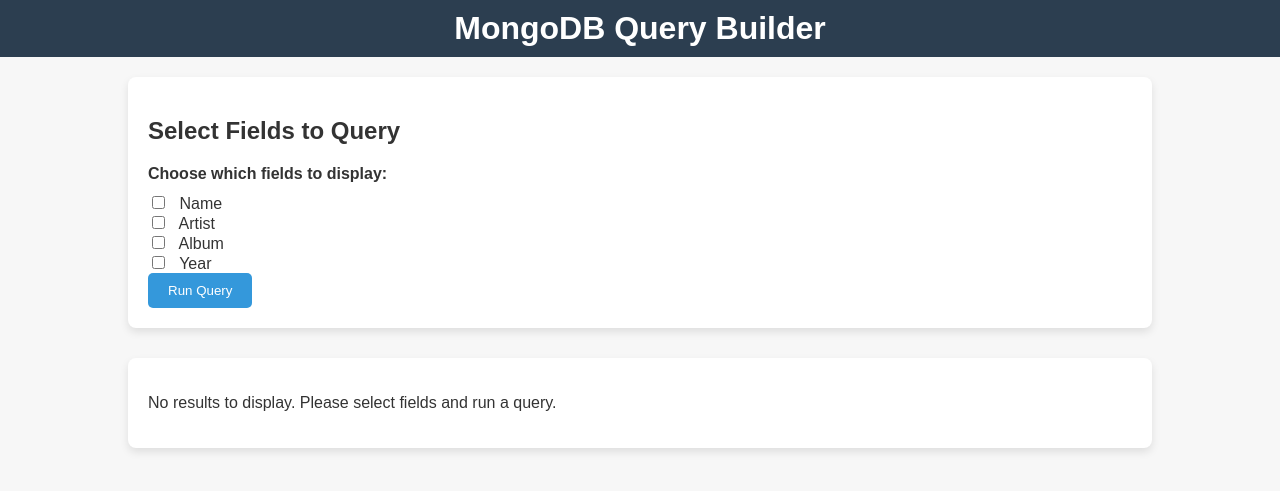
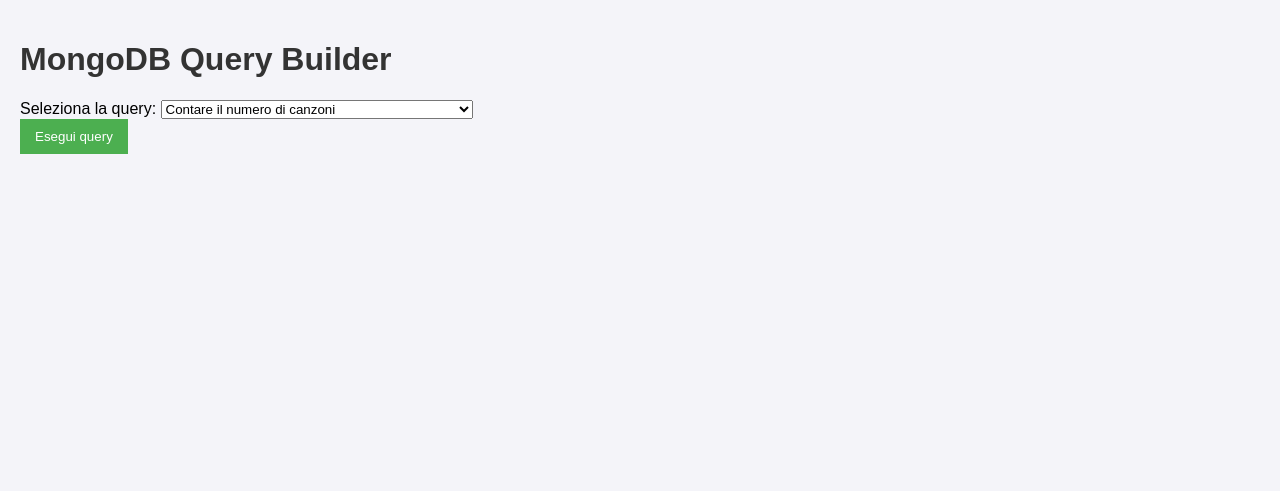
Before and after one commit to simonesbreglia/NoSQL_project, a Flask app: template src/chinook/templates/index.html in a window 1280 px wide. Shown: the top 491 px of the page. Run offline with Flask 3, Linux system fonts and the light colour scheme; the template is opened without the code that fills it, so the values that code supplies are empty.

Commit message:
WebApp per visualizzazione query

```diff
--- /dev/null
+++ b/src/chinook/app.py
@@ -0,0 +1,69 @@
+from flask import Flask, render_template, request
+from pymongo import MongoClient
+
+app = Flask(__name__)
+
+# Connessione al database
+client = MongoClient("mongodb://localhost:27017/")
+db = client["Chinook_optimized"]
+
+@app.route('/')
+def home():
+    return render_template('index.html')
+
+@app.route('/query', methods=['POST'])
+def query():
+    # Otteniamo il tipo di query selezionato
+    query_type = request.form['query_type']
+
+    if query_type == "count_tracks":
+        result = db.Track.count_documents({})
+        mongo_query = "db.Track.count_documents({})"
+        result_data = [{"Risultato": result}]
+    elif query_type == "count_album":
+        result = len(db.Track.distinct("Album.AlbumId"))
+        mongo_query = "db.Track.distinct('Album.AlbumId')"
+        result_data = [{"Risultato": result}]
+    elif query_type == "count_genres":
+        result = len(db.Track.distinct("Genre.GenreId"))
+        mongo_query = "db.Track.distinct('Genre.GenreId')"
+        result_data = [{"Risultato": result}]
+    elif query_type == "count_artists":
+        result = len(db.Track.distinct("Artist.ArtistId"))
+        mongo_query = "db.Track.distinct('Artist.ArtistId')"
+        result_data = [{"Risultato": result}]
+    elif query_type == "count_playlists":
+        result = len(db.Track.distinct("Playlist.PlaylistId"))
+        mongo_query = "db.Track.distinct('Playlist.PlaylistId')"
+        result_data = [{"Risultato": result}]
+    elif query_type == "songs_per_album":
+        result = db.Track.aggregate([
+            {
+                "$group": {
+                    "_id": "$Album.Title",
+                    "count": {"$sum": 1}
+                }
+            },
+            {
+                "$project": {
+                    "_id": 0,
+                    "Album": "$_id",
+                    "count": 1
+                }
+            },
+            {
+                "$sort": {"count": -1}
+            }
+        ])
+        mongo_query = "db.Track.aggregate([{$group: {_id: '$Album.Title', count: {$sum: 1}}, {$project: {_id: 0, Album: '$_id', Count: 1}}, {$sort: {Count: -1}}])"
+        result_data = list(result)
+        return render_template('results_2.html', result_data=result_data, mongo_query=mongo_query)
+
+    else:
+        result_data = []
+        mongo_query = "Invalid query type"
+
+    return render_template('results.html', result_data=result_data, mongo_query=mongo_query)
+
+if __name__ == "__main__":
+    app.run(debug=True)
--- a/src/chinook/queries.py
+++ /dev/null
@@ -1,72 +0,0 @@
-from flask import Flask, render_template, request, redirect, url_for
-from pymongo import MongoClient
-import pandas as pd
-
-app = Flask(__name__)
-
-# Connessione a MongoDB
-client = MongoClient('mongodb://localhost:27017/')
-db = client['Chinook']
-
-# Esempio di tabelle (collections) disponibili in MongoDB
-tables = db.list_collection_names()
-
-# Step 1: Selezione della tabella
-@app.route('/', methods=['GET', 'POST'])
-def select_table():
-    if request.method == 'POST':
-        selected_table = request.form['table']
-        return redirect(url_for('select_query', table=selected_table))
-
-    return render_template('select_table.html', tables=tables)
-
-
-# Step 2: Selezione del tipo di query sulla tabella
-@app.route('/select_query/<table>', methods=['GET', 'POST'])
-def select_query(table):
-    queries = ['Find All', 'Count', 'Filter']  # Esempio di query disponibili per una tabella
-
-    if request.method == 'POST':
-        query_type = request.form['query']
-        if query_type == 'Find All':
-            return redirect(url_for('show_results', table=table, query_type='find_all'))
-        elif query_type == 'Count':
-            return redirect(url_for('show_results', table=table, query_type='count'))
-        elif query_type == 'Filter':
-            return redirect(url_for('apply_filters', table=table, query_type='filter'))
-
-    return render_template('select_query.html', table=table, queries=queries)
-
-
-# Step 3: Applicare eventuali filtri sulla query
-@app.route('/apply_filters/<table>/<query_type>', methods=['GET', 'POST'])
-def apply_filters(table, query_type):
-    if request.method == 'POST':
-        # Qui aggiungi la logica per applicare i filtri
-        filter_field = request.form.get('field')
-        filter_value = request.form.get('value')
-
-        if query_type == 'filter':
-            query_results = db[table].find({filter_field: filter_value})
-        return redirect(url_for('show_results', table=table, query_type=query_type))
-
-    return render_template('apply_filters.html', table=table, query_type=query_type)
-
-
-# Step 4: Visualizzazione dei risultati della query
-@app.route('/show_results/<table>/<query_type>', methods=['GET', 'POST'])
-def show_results(table, query_type):
-    if query_type == 'find_all':
-        query_results = db[table].find()
-    elif query_type == 'count':
-        query_results = db[table].count_documents({})
-    elif query_type == 'filter':
-        query_results = []  # Se hai filtrato, visualizza i risultati filtrati
-
-    query_results = pd.DataFrame(list(query_results)) if query_results else None
-
-    return render_template('show_results.html', query_results=query_results)
-
-
-if __name__ == '__main__':
-    app.run(debug=True)
--- /dev/null
+++ b/src/chinook/static/css/style.css
@@ -0,0 +1,39 @@
+body {
+    font-family: Arial, sans-serif;
+    margin: 0;
+    padding: 20px;
+    background-color: #f4f4f9;
+}
+
+h1 {
+    color: #333;
+}
+
+table {
+    width: 100%;
+    margin-top: 20px;
+    border-collapse: collapse;
+}
+
+th, td {
+    padding: 8px 12px;
+    text-align: center;
+    border: 1px solid #ddd;
+}
+
+button {
+    padding: 10px 15px;
+    background-color: #4CAF50;
+    color: white;
+    border: none;
+    cursor: pointer;
+}
+
+button:hover {
+    background-color: #45a049;
+}
+
+a {
+    text-decoration: none;
+    color: #333;
+}
--- a/src/chinook/templates/index.html
+++ b/src/chinook/templates/index.html
@@ -4,113 +4,29 @@
     <meta charset="UTF-8">
     <meta name="viewport" content="width=device-width, initial-scale=1.0">
     <title>MongoDB Query Builder</title>
-    <style>
-        body {
-            font-family: Arial, sans-serif;
-            background-color: #f7f7f7;
-            color: #333;
-            margin: 0;
-            padding: 0;
-        }
-        header {
-            background-color: #2c3e50;
-            color: white;
-            padding: 10px 0;
-            text-align: center;
-        }
-        h1 {
-            margin: 0;
-        }
-        .container {
-            width: 80%;
-            margin: 20px auto;
-        }
-        .form-container {
-            background-color: white;
-            padding: 20px;
-            border-radius: 8px;
-            box-shadow: 0 4px 8px rgba(0, 0, 0, 0.1);
-            margin-bottom: 20px;
-        }
-        .form-container label {
-            display: block;
-            margin-bottom: 10px;
-            font-weight: bold;
-        }
-        .form-container input[type="checkbox"] {
-            margin-right: 10px;
-        }
-        .form-container button {
-            padding: 10px 20px;
-            background-color: #3498db;
-            color: white;
-            border: none;
-            border-radius: 5px;
-            cursor: pointer;
-        }
-        .form-container button:hover {
-            background-color: #2980b9;
-        }
-        .table-container {
-            margin-top: 30px;
-            background-color: white;
-            padding: 20px;
-            border-radius: 8px;
-            box-shadow: 0 4px 8px rgba(0, 0, 0, 0.1);
-        }
-        table {
-            width: 100%;
-            border-collapse: collapse;
-        }
-        table, th, td {
-            border: 1px solid #ddd;
-        }
-        th, td {
-            padding: 12px;
-            text-align: left;
-        }
-        th {
-            background-color: #f2f2f2;
-        }
-        tr:nth-child(even) {
-            background-color: #f9f9f9;
-        }
-    </style>
+    <link rel="stylesheet" href="{{ url_for('static', filename='css/style.css') }}">
 </head>
 <body>
-
-    <header>
-        <h1>MongoDB Query Builder</h1>
-    </header>
-
-    <div class="container">
-        <div class="form-container">
-            <h2>Select Fields to Query</h2>
-            <form method="POST">
-                <label for="fields">Choose which fields to display:</label>
-                <input type="checkbox" name="fields" value="Name"> Name<br>
-                <input type="checkbox" name="fields" value="Artist"> Artist<br>
-                <input type="checkbox" name="fields" value="Album"> Album<br>
-                <input type="checkbox" name="fields" value="Year"> Year<br>
-                <button type="submit">Run Query</button>
-            </form>
-        </div>
-
-        {% if tables %}
-        <div class="table-container">
-            <h2>Query Results</h2>
-            {% for table in tables %}
-                <div class="table-responsive">
-                    {{ table|safe }}
-                </div>
-            {% endfor %}
-        </div>
-        {% else %}
-        <div class="table-container">
-            <p>No results to display. Please select fields and run a query.</p>
-        </div>
-        {% endif %}
-    </div>
-
+    <h1>MongoDB Query Builder</h1>
+    <form action="/query" method="POST">
+        <label for="query_type">Seleziona la query:</label>
+        <select name="query_type" id="query_type">
+            <option value="count_tracks">Contare il numero di canzoni</option>
+            <option value="count_album">Contare il numero di album</option>
+            <option value="count_genres">Contare il numero di generi musicali</option>
+            <option value="count_artists">Contare il numero di artisti</option>
+            <option value="count_playlists">Contare il numero di playlist</option>
+            <option value="songs_per_album">Contare il numero di canzoni per album</option>
+            <option value="songs_per_genre">Contare il numero di canzoni per genere</option>
+            <option value="songs_per_artist">Contare il numero di canzoni per artista</option>
+            <option value="songs_per_playlist">Contare il numero di canzoni per playlist</option>
+            <option value="artists_per_genre">Contare il numero di artisti per genere</option>
+            <option value="artists_per_playlist">Contare il numero di artisti per playlist</option>
+            <option value="albums_per_artist">Contare il numero di album per artista</option>
+            <option value="playlist_per_songs">Contare quante playlist contengono una canzone</option>
+        </select>
+        <br>
+        <button type="submit">Esegui query</button>
+    </form>
 </body>
 </html>
```
Also changed, not shown: prova.JSON (added, +92 -0 lines), src/chinook/templates/apply_filters.html (deleted, +0 -18 lines), src/chinook/templates/results.html (added, +30 -0 lines), src/chinook/templates/results_2.html (added, +79 -0 lines), src/chinook/templates/select_query.html (deleted, +0 -18 lines), src/chinook/templates/select_table.html (deleted, +0 -20 lines), src/chinook/templates/show_results.html (deleted, +0 -29 lines), src/chinook/transform_db.py (added, +143 -0 lines).
